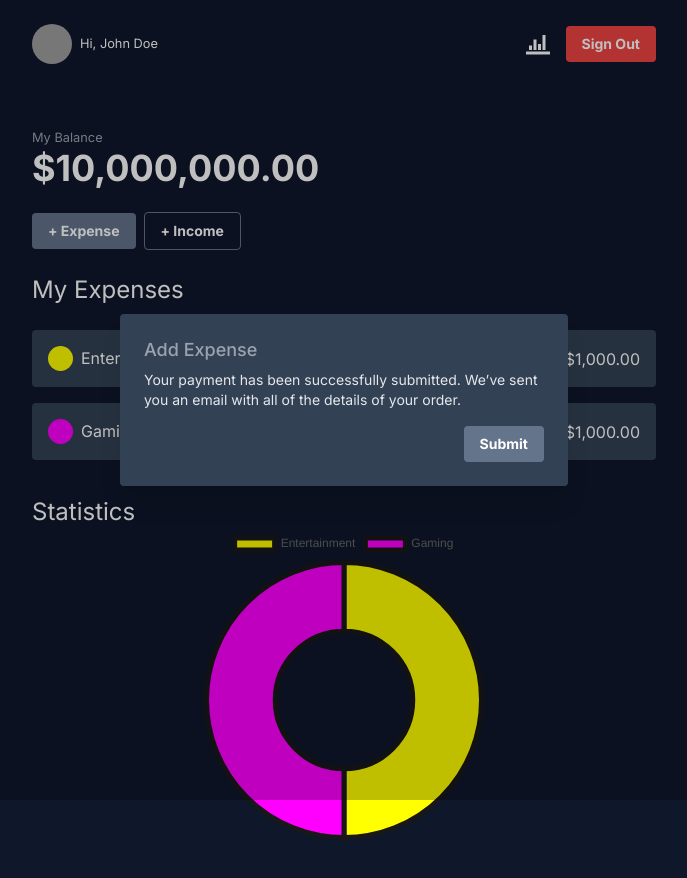
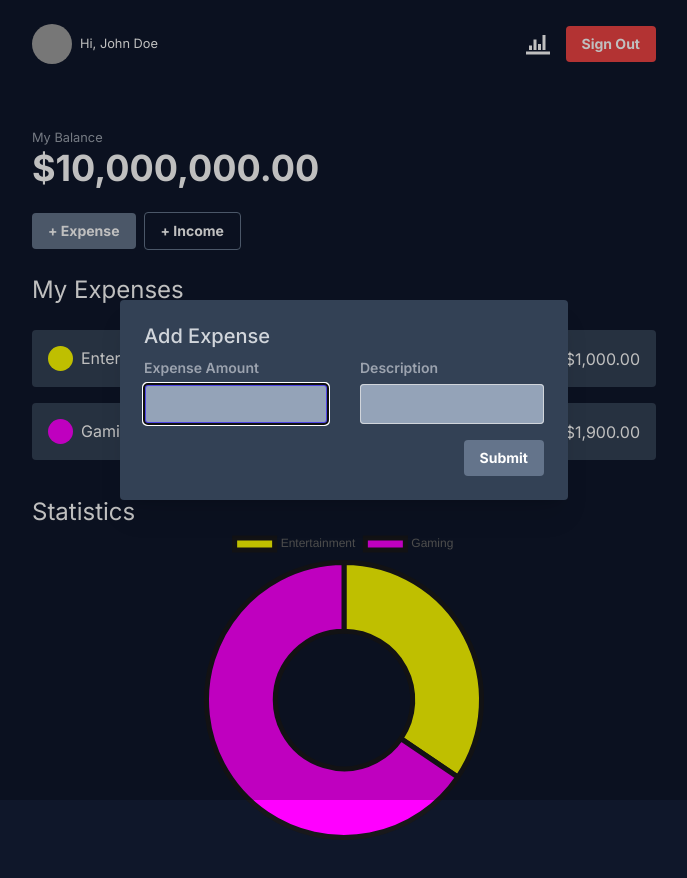
Before and after one commit to dylan10293/expense-tracker, a Next.js app: page / in a window 1280 px wide. Both pictures are taken after a click on the button "+ Expense". Shown: the top 878 px of the page, without its empty margins (296-983 px from the left). Built offline with nearby package versions, Linux system fonts and the light colour scheme; grey boxes are pictures that could not be loaded.

Commit message:
added expense modal

```diff
--- a/src/app/page.tsx
+++ b/src/app/page.tsx
@@ -17,7 +17,7 @@ const SAMPLE_DATA = [
 	},
 	{
 		title: 'Gaming',
-		total: 1000,
+		total: 1900,
 		color: '#F0F',
 	},
 ];
@@ -38,10 +38,42 @@ export default function Home() {
 				isOpen={isOpen}
 				closeModal={closeModal}
 			>
-				<p className="text-sm text-gray-200">
-					Your payment has been successfully submitted. We’ve sent you an email
-					with all of the details of your order.
-				</p>
+				<form action="#" method="POST" className="mx-auto max-w-xl">
+					<div className="grid grid-cols-1 gap-x-8 gap-y-2 sm:grid-cols-2">
+						<div>
+							<label
+								htmlFor="first-name"
+								className="block text-sm font-semibold leading-6 text-gray-400"
+							>
+								Expense Amount
+							</label>
+							<div className="mt-1">
+								<input
+									type="text"
+									name="first-name"
+									id="first-name"
+									className="bg-slate-400 border-slate-400 block w-full rounded border-0 px-3.5 py-2 text-gray-900 ring-1 ring-inset ring-gray-300 placeholder:text-gray-400 focus:ring-2 focus:ring-inset focus:ring-indigo-600 sm:text-sm sm:leading-6"
+								/>
+							</div>
+						</div>
+						<div>
+							<label
+								htmlFor="first-name"
+								className="block text-sm font-semibold leading-6 text-gray-400"
+							>
+								Description
+							</label>
+							<div className="mt-1">
+								<input
+									type="text"
+									name="description"
+									id="description"
+									className="bg-slate-400 border-slate-400 block w-full rounded border-0 px-3.5 py-2 text-gray-900 ring-1 ring-inset ring-gray-300 placeholder:text-gray-400 focus:ring-2 focus:ring-inset focus:ring-indigo-600 sm:text-sm sm:leading-6"
+								/>
+							</div>
+						</div>
+					</div>
+				</form>
 			</ModalDialog>
 			<main className="container max-w-2xl p-6 mx-auto">
 				<section className="py-3">
--- a/src/components/ModalDialog.tsx
+++ b/src/components/ModalDialog.tsx
@@ -40,7 +40,7 @@ const ModalDialog = ({ heading, isOpen, closeModal, children }: Props) => {
 								<Dialog.Panel className="w-full max-w-md transform overflow-hidden rounded bg-slate-700 p-6 text-left align-middle shadow-xl transition-all">
 									<Dialog.Title
 										as="h3"
-										className="text-lg font-medium leading-6 text-gray-400"
+										className="text-xl font-medium leading-6 text-gray-300"
 									>
 										{heading}
 									</Dialog.Title>
```
